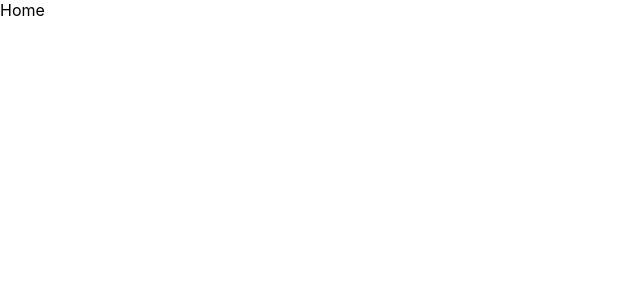
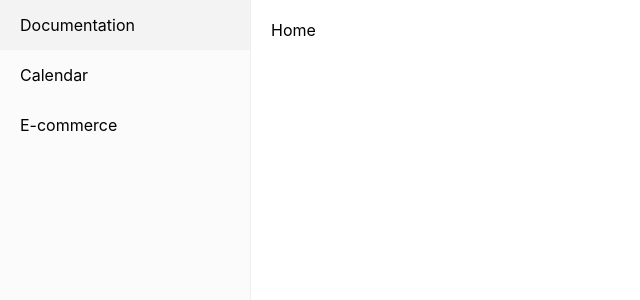
Before and after one commit to TalJa1/web-huybao, a React (Create React App) app: page / in a window 1280 px wide. Shown: the top 300 px of the page, without its empty margins (0-640 px from the left). Built offline with nearby package versions, Linux system fonts and the light colour scheme.

Commit message:
Refactor Home view to use TopLayout component and add Main subcomponent

```diff
--- a/src/views/Home.tsx
+++ b/src/views/Home.tsx
@@ -1,7 +1,17 @@
 import React from "react";
+import TopLayout from "../components/TopLayout";
+import { Box } from "@mui/material";
 
 const Home = () => {
-  return <div>Home</div>;
+  return (
+    <TopLayout>
+      <Main />
+    </TopLayout>
+  );
+};
+
+const Main: React.FC = () => {
+  return <Box>Home</Box>;
 };
 
 export default Home;
```
